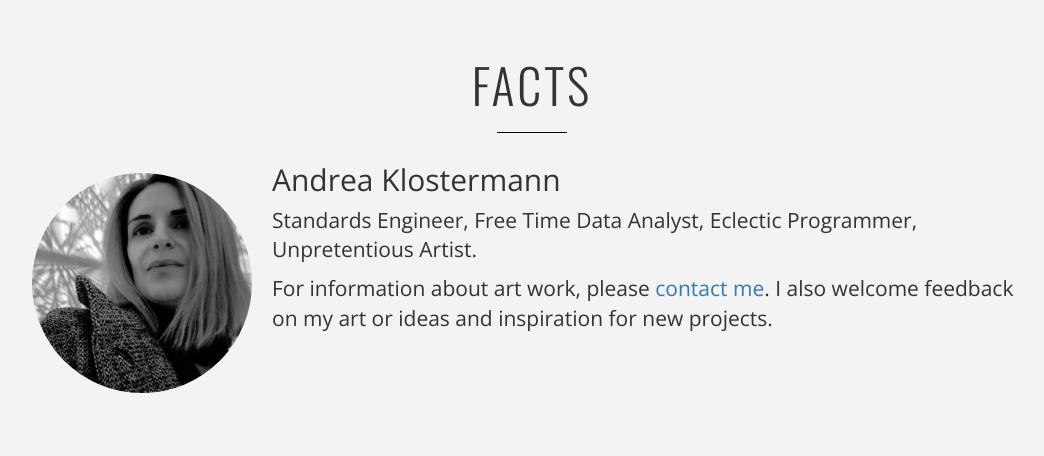
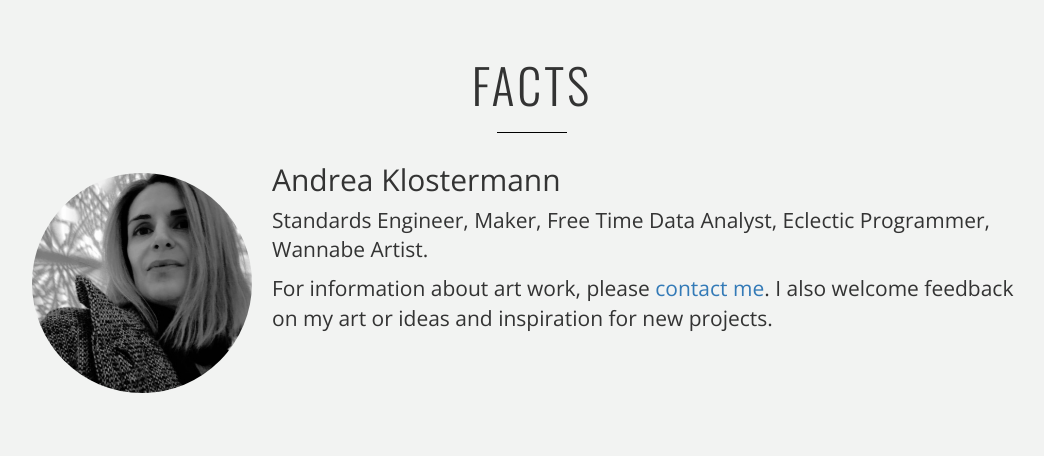
Before and after one commit to aka247/vertical-plotter-art, a Flask app: template templates/index.html in a window 1280 px wide. Shown: the part 665-1121 px from the top of the page, without its empty margins (108-1152 px from the left). Run offline with Flask 3, Linux system fonts and the light colour scheme; the template is opened without the code that fills it, so the values that code supplies are empty; some libraries are stand-ins or nearby versions.

Commit message:
Update facts

```diff
--- a/templates/about.html
+++ b/templates/about.html
@@ -13,7 +13,7 @@
     </h2>
 
     <h5 class="lead">
-      Standards Engineer, Free Time Data Analyst, Eclectic Programmer, Unpretentious Artist.
+      Standards Engineer, Maker, Free Time Data Analyst, Eclectic Programmer, Wannabe Artist.
       <p></p>
       For information about art work, please
       <a href="mailto:a_k@gmx.at">contact me</a>.
```
